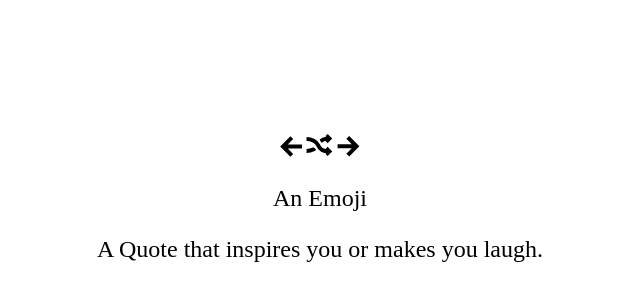
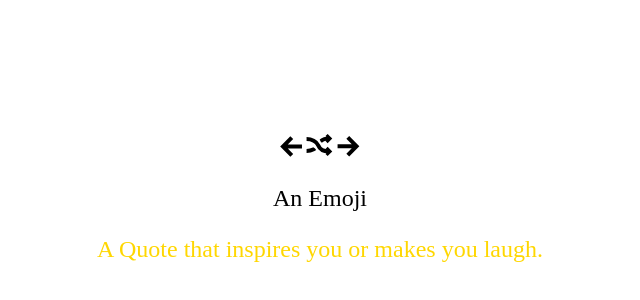
Before and after one commit to rsherman1/quote-carousel-swoop, a plain HTML site: page index.html in a window 1280 px wide. Shown: the part 198-498 px from the top of the page, without its empty margins (320-960 px from the left). Drawn offline with Linux system fonts and the light colour scheme.

Commit message:
edited text color

```diff
--- a/css/style.css
+++ b/css/style.css
@@ -32,4 +32,9 @@ main {
 
   /* Add contrast to text */
   background-color: rgba(255, 255, 255, 0.25);
+
 }
+
+blockquote {
+  color: gold;
+}
```
